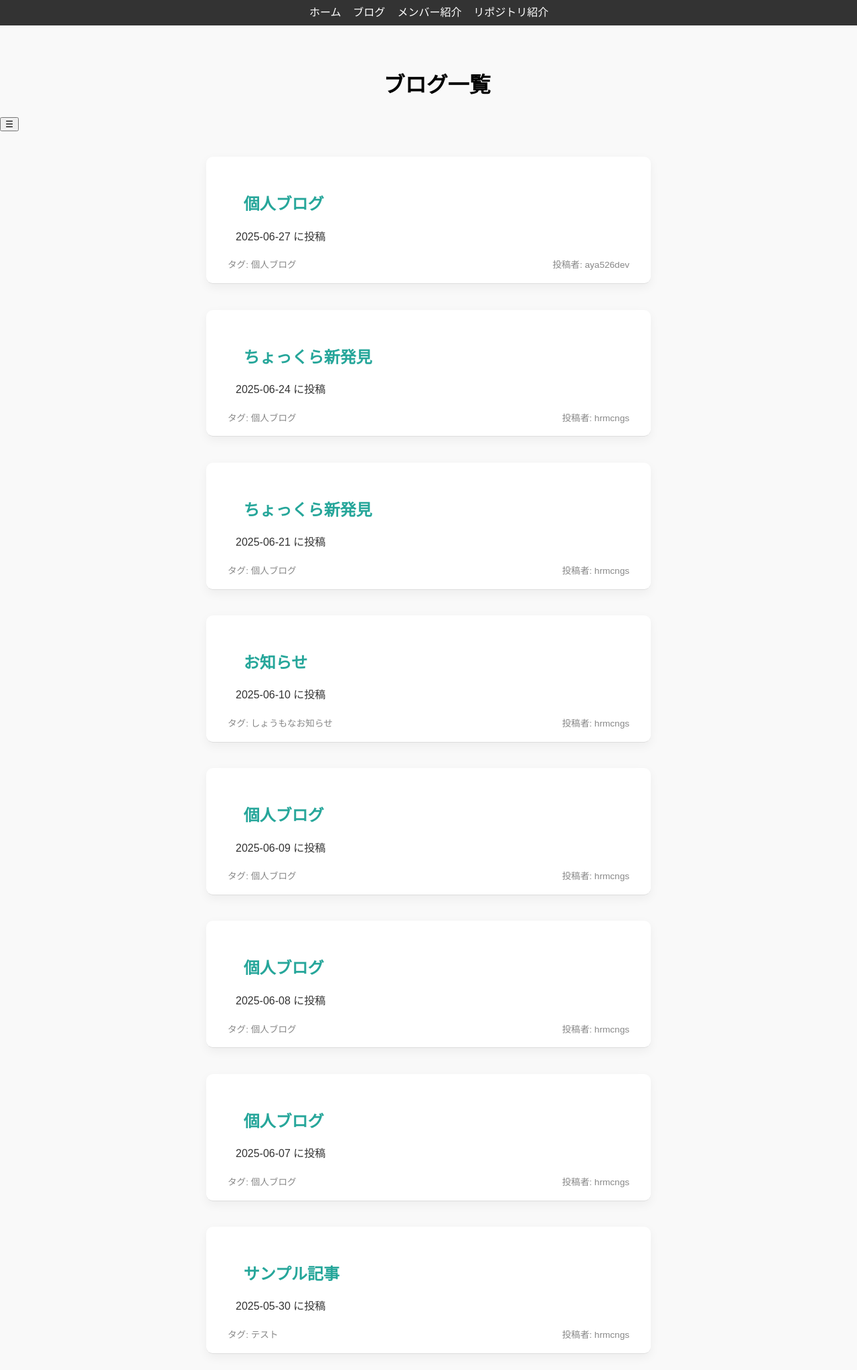
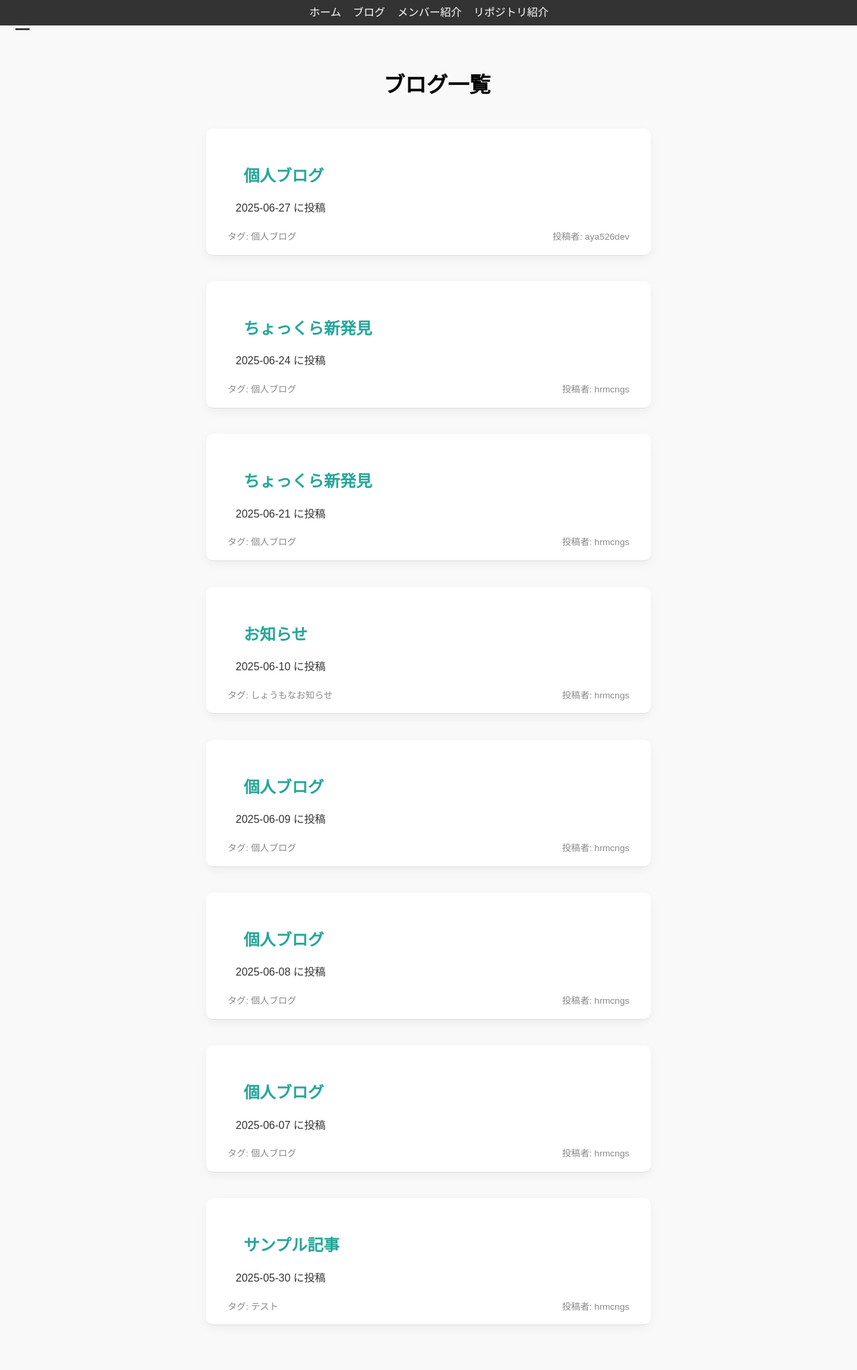
Before and after one commit to Drowse-Lab/Drowse-Lab, a Jekyll site: the page built from blog.html, in a window 1280 px wide. Shown: the whole page at 67% size. Built offline with Jekyll 4.4.1, drawn with Linux system fonts in a browser that asks for light colours; after the commit the page ends 2003 px from its top, so only the background shows below that.

Commit message:
Update styles.css

```diff
--- a/assets/css/styles.css
+++ b/assets/css/styles.css
@@ -1,4 +1,3 @@
-
 /* 定義されないもののUI */
 body {
     font-family: Arial, sans-serif;
@@ -564,6 +563,26 @@ pre {
   border-color: #007aff;
 }
 /* 一応フィルター枠内の（この後もだけど） */
+
+/* フィルターボタン */
+.hamburger-button {
+  position: fixed;
+  top: 1rem;
+  left: 1rem;
+  background: none;
+  border: none;
+  font-size: 1.8rem;
+  color: #333;
+  cursor: pointer;
+  z-index: 1000;
+  padding: 0.3rem;
+  line-height: 1;
+}
+
+.hamburger-button:hover {
+  color: #555;
+}
+/* フィルターボタン */
 /* フィルターについて */
 
 .extra-btn {
```
